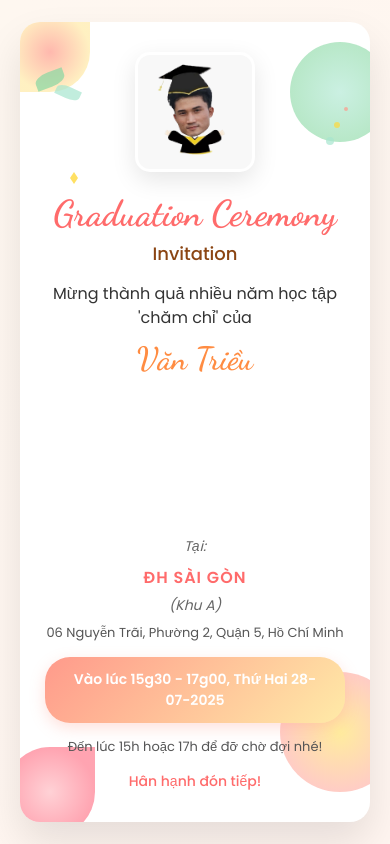
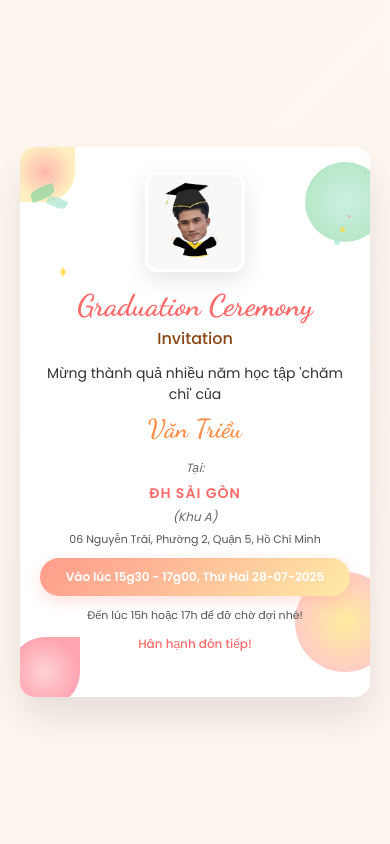
Before and after one commit to trinhvantrieu39/invitation-to-the-ceremony, a plain HTML site: page index.html in a window 390 px wide. Drawn offline with Linux system fonts and the light colour scheme.

Commit message:
responsive

```diff
--- a/style.css
+++ b/style.css
@@ -19,7 +19,7 @@ body {
 .invitation-card {
     background: white;
     width: 400px;
-    height: 800px;
+    height: 600px;
     border-radius: 20px;
     box-shadow: 0 20px 40px rgba(0,0,0,0.1);
     position: relative;
@@ -266,3 +266,221 @@ body {
     top: 6px;
     left: -4px;
 }
+
+/* Responsive Design for Mobile Devices (5-7 inch screens) */
+@media screen and (max-width: 450px) {
+    body {
+        padding: 10px;
+    }
+
+    .invitation-card {
+        width: 100%;
+        max-width: 350px;
+        height: auto;
+        min-height: 550px;
+        padding: 25px 20px;
+        border-radius: 15px;
+    }
+
+    .photo-frame {
+        width: 100px;
+        height: 100px;
+        margin: 0 auto 15px;
+        border-radius: 12px;
+    }
+
+    .photo-image {
+        border-radius: 9px;
+    }
+
+    .birthday-title {
+        font-size: 30px;
+        margin-bottom: 3px;
+    }
+
+    .invitation-text {
+        font-size: 16px;
+        margin-bottom: 12px;
+    }
+
+    .main-text {
+        font-size: 14px;
+        margin-bottom: 8px;
+    }
+
+    .name {
+        font-size: 26px;
+        margin: 8px 0 15px 0;
+    }
+
+    .venue-title {
+        font-size: 14px;
+        margin-bottom: 4px;
+    }
+
+    .venue-subtitle {
+        font-size: 12px;
+        margin-bottom: 6px;
+    }
+
+    .address {
+        font-size: 11px;
+        margin-bottom: 12px;
+        line-height: 1.3;
+    }
+
+    .datetime {
+        padding: 10px 15px;
+        font-size: 12px;
+        margin-bottom: 12px;
+        border-radius: 20px;
+    }
+
+    .rsvp {
+        font-size: 12px;
+    }
+
+    /* Điều chỉnh decorations cho mobile */
+    .flower-top-left {
+        width: 60px;
+        height: 60px;
+        top: -5px;
+        left: -5px;
+    }
+
+    .flower-top-right {
+        width: 80px;
+        height: 80px;
+        top: 15px;
+        right: -15px;
+    }
+
+    .flower-bottom-left {
+        width: 70px;
+        height: 70px;
+        bottom: -10px;
+        left: -10px;
+    }
+
+    .flower-bottom-right {
+        width: 100px;
+        height: 100px;
+        bottom: 25px;
+        right: -25px;
+    }
+
+    .leaves {
+        top: 40px;
+        left: 10px;
+        width: 25px;
+        height: 12px;
+    }
+
+    .leaves::after {
+        width: 20px;
+        height: 10px;
+        top: 15px;
+        right: -8px;
+    }
+
+    .decorative-dots {
+        top: 80px;
+        right: 25px;
+        width: 5px;
+        height: 5px;
+    }
+
+    .decorative-dots::before {
+        width: 3px;
+        height: 3px;
+        top: -12px;
+        left: 8px;
+    }
+
+    .decorative-dots::after {
+        width: 6px;
+        height: 6px;
+        top: 12px;
+        left: -6px;
+    }
+
+    .sparkle {
+        top: 120px;
+        left: 40px;
+        border-left: 3px solid transparent;
+        border-right: 3px solid transparent;
+        border-bottom: 5px solid #ffd93d;
+    }
+
+    .sparkle::after {
+        border-left: 3px solid transparent;
+        border-right: 3px solid transparent;
+        border-top: 5px solid #ffd93d;
+        top: 5px;
+        left: -3px;
+    }
+}
+
+/* Responsive cho màn hình nhỏ hơn (5 inch) */
+@media screen and (max-width: 360px) {
+    .invitation-card {
+        max-width: 320px;
+        padding: 20px 15px;
+        min-height: 520px;
+    }
+
+    .photo-frame {
+        width: 90px;
+        height: 90px;
+    }
+
+    .birthday-title {
+        font-size: 26px;
+    }
+
+    .name {
+        font-size: 22px;
+    }
+
+    .venue-title {
+        font-size: 13px;
+    }
+
+    .address {
+        font-size: 10px;
+    }
+
+    .datetime {
+        font-size: 11px;
+        padding: 8px 12px;
+    }
+}
+
+/* Responsive cho màn hình lớn hơn (6.5-7 inch) */
+@media screen and (min-width: 400px) and (max-width: 450px) {
+    .invitation-card {
+        max-width: 380px;
+        min-height: 580px;
+    }
+
+    .photo-frame {
+        width: 110px;
+        height: 110px;
+    }
+
+    .birthday-title {
+        font-size: 32px;
+    }
+
+    .name {
+        font-size: 28px;
+    }
+
+    .venue-title {
+        font-size: 15px;
+    }
+
+    .datetime {
+        font-size: 13px;
+    }
+}
```
